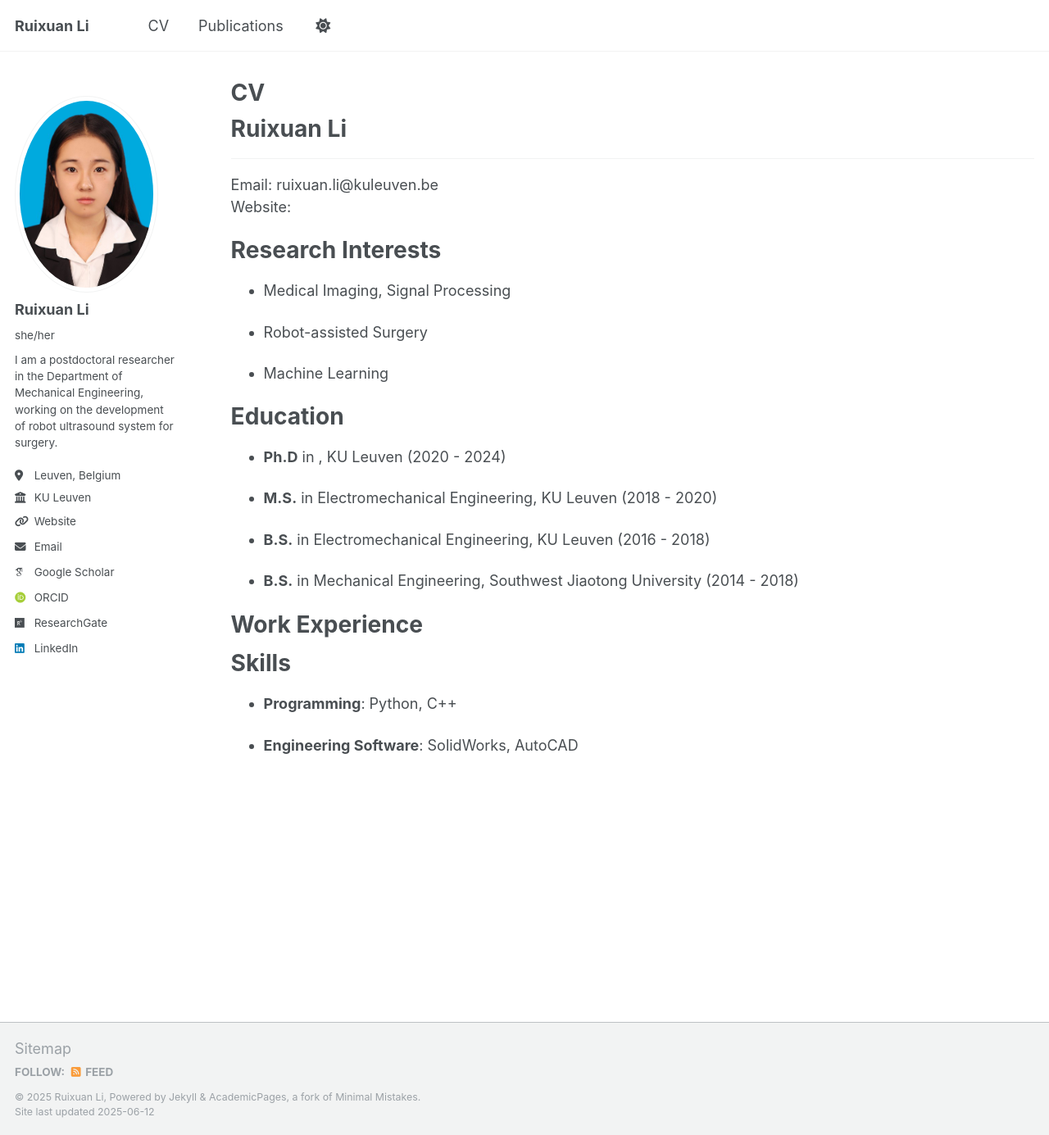
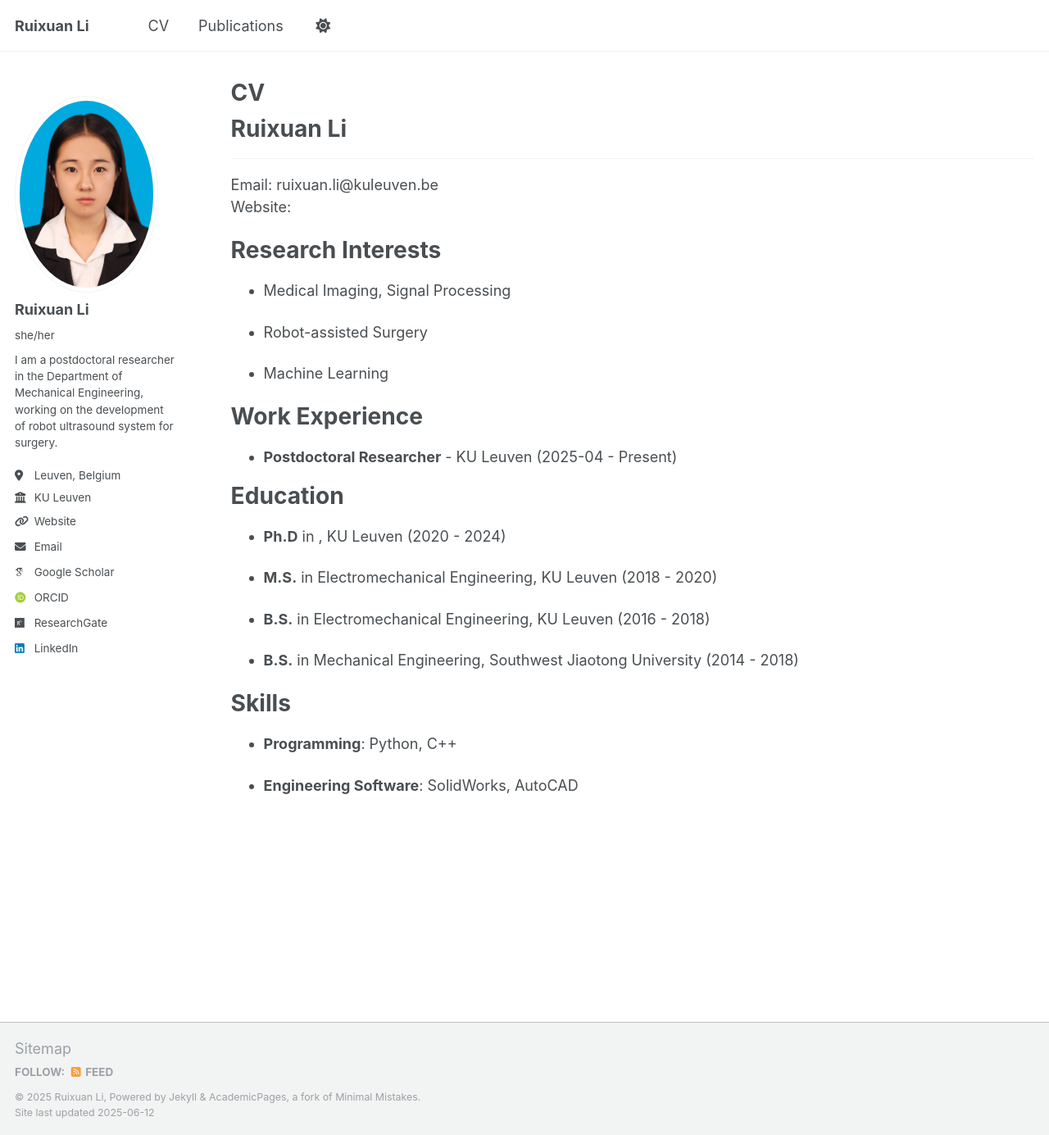
Before and after one commit to Li-Ruixuan/Li-Ruixuan.github.io, a Jekyll site: the page built from _pages/cv.md, in a window 1280 px wide and 1385 px high. Shown: the whole window at 82% size. Built offline with Jekyll 4.4.1, drawn with Linux system fonts in a browser that asks for light colours; some web fonts are replaced.

Commit message:
Add works

```diff
--- a/_data/cv.json
+++ b/_data/cv.json
@@ -23,7 +23,13 @@
       }
     ]
   },
-  "work": [],
+  "work": [{
+      "company": "KU Leuven",
+      "position": "Postdoctoral Researcher",
+      "website": "https://www.kuleuven.be",
+      "startDate": "2025-04",
+      "endDate": "Present"
+    }],
   "education": [
     {
       "institution": "KU Leuven",
--- a/_pages/cv.md
+++ b/_pages/cv.md
@@ -24,17 +24,6 @@ Research Interests
 {% endfor %}
 {% endif %}
 
-Education
-======
-{% for edu in site.data.cv.education %}
-* **{{ edu.studyType }}** in {{ edu.area }}, {{ edu.institution }} ({{ edu.startDate }}{% if edu.endDate %} - {{ edu.endDate }}{% endif %})
-  {% if edu.gpa %}
-  * GPA: {{ edu.gpa }}
-  {% endif %}
-  {% if edu.courses %}
-  * Relevant Courses: {{ edu.courses | join: ", " }}
-  {% endif %}
-{% endfor %}
 
 Work Experience
 ======
@@ -47,6 +36,19 @@ Work Experience
   {% for highlight in work.highlights %}
   * {{ highlight }}
   {% endfor %}
+  {% endif %}
+{% endfor %}
+
+
+Education
+======
+{% for edu in site.data.cv.education %}
+* **{{ edu.studyType }}** in {{ edu.area }}, {{ edu.institution }} ({{ edu.startDate }}{% if edu.endDate %} - {{ edu.endDate }}{% endif %})
+  {% if edu.gpa %}
+  * GPA: {{ edu.gpa }}
+  {% endif %}
+  {% if edu.courses %}
+  * Relevant Courses: {{ edu.courses | join: ", " }}
   {% endif %}
 {% endfor %}
 
```
